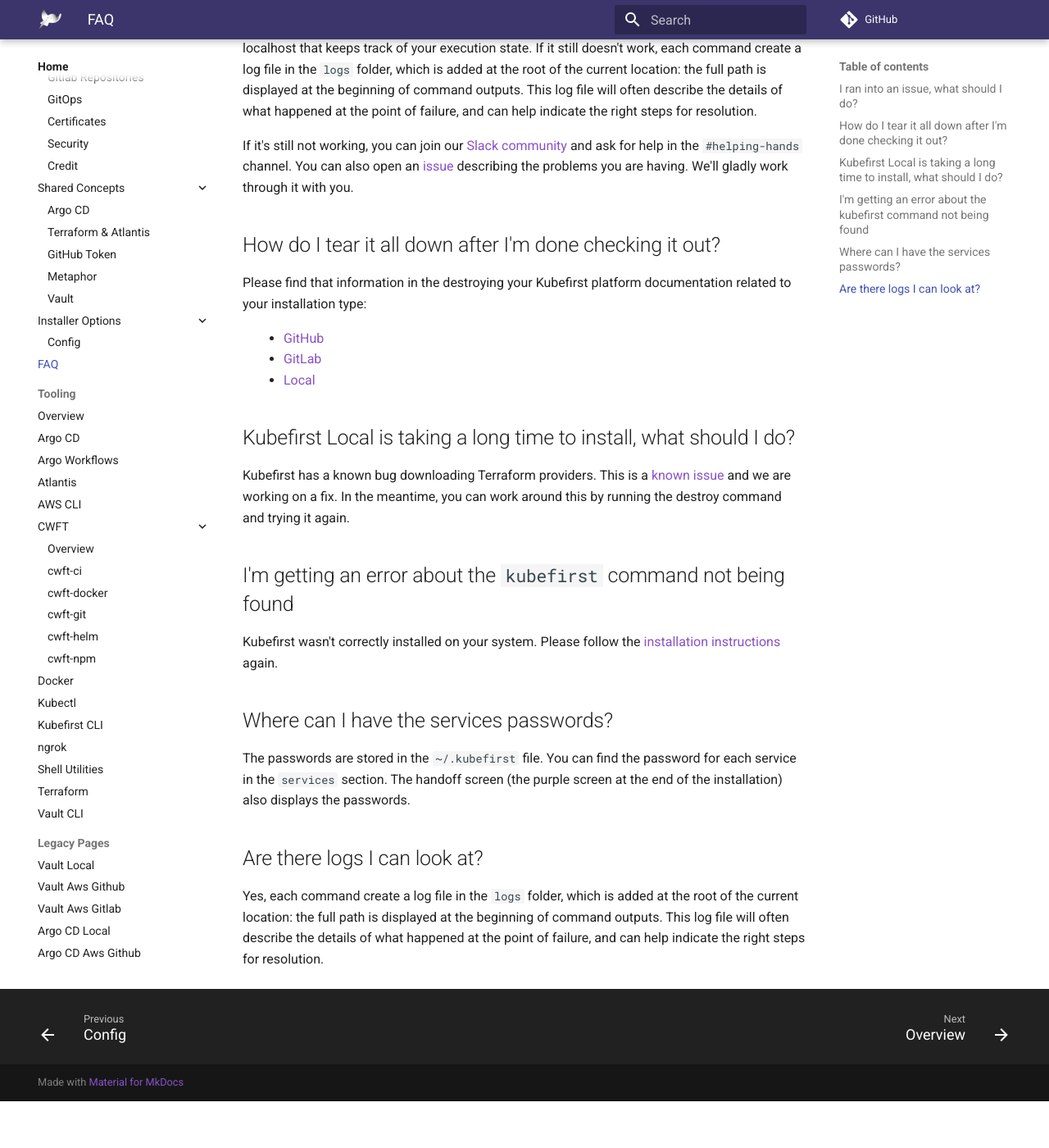
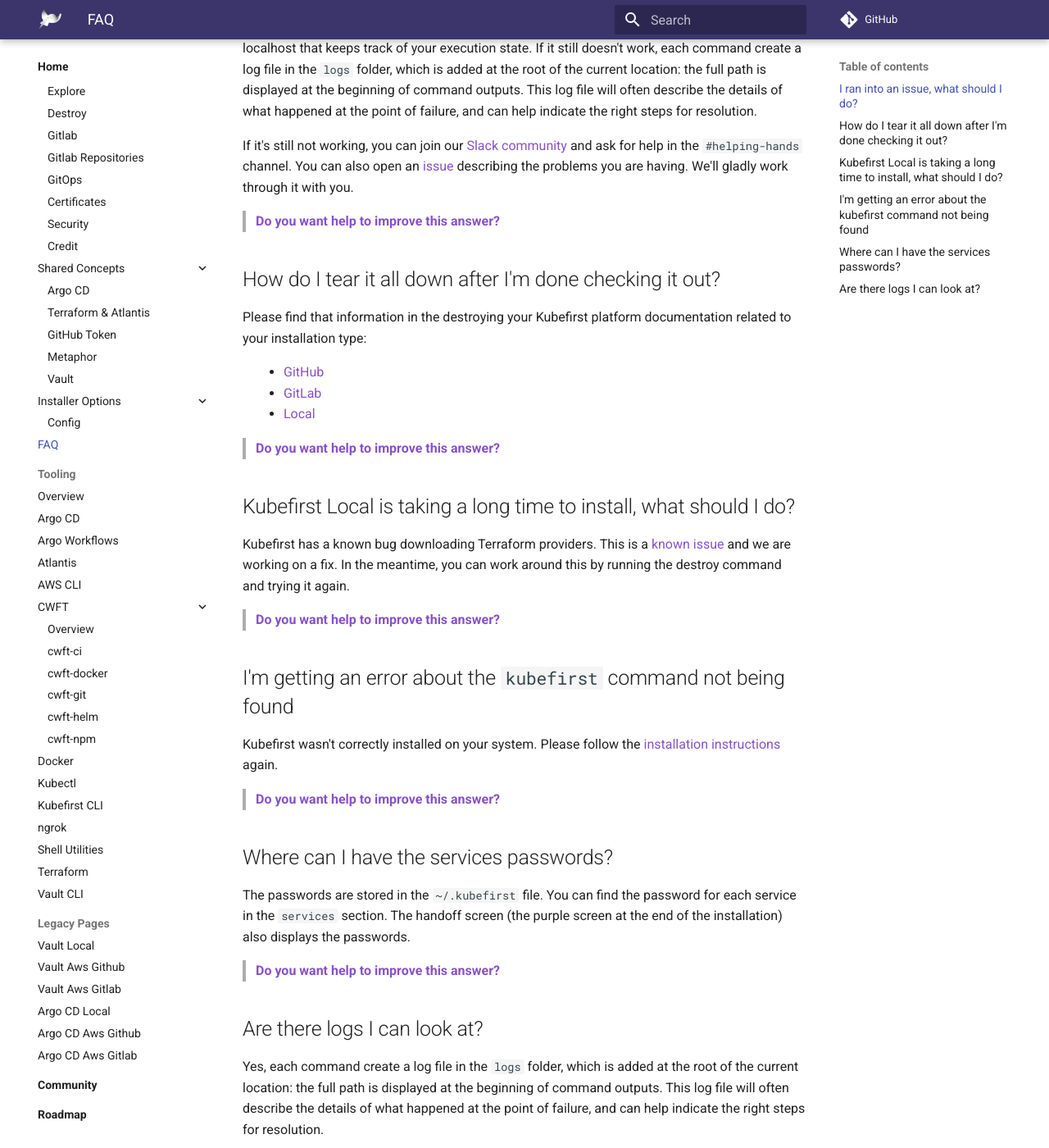
Before and after one commit to konstructio/kubefirst, an MkDocs documentation site: the page built from docs/kubefirst/FAQ.md, in a window 1280 px wide and 1400 px high, scrolled down 258 px. Shown: the whole window at 82% size. Built offline with MkDocs 1.6.1 and Material for MkDocs 9.7.7, drawn with Linux system fonts in a browser that asks for light colours; comment, search, counter and statistics services are not loaded; before the commit the page ends 1601 px from its top, so only the background shows below that; some of the changed text lies outside the part shown.

Commit message:
feat: add discussion links to docs
Signed-off-by: 6za <53096417+6za@users.noreply.github.com>

```diff
--- a/docs/kubefirst/FAQ.md
+++ b/docs/kubefirst/FAQ.md
@@ -5,6 +5,8 @@
 If an error occurs, try to run the command again as there is a `~/.kubefirst` file on your localhost that keeps track of your execution state. If it still doesn't work, each command create a log file in the `logs` folder, which is added at the root of the current location: the full path is displayed at the beginning of command outputs. This log file will often describe the details of what happened at the point of failure, and can help indicate the right steps for resolution.
 
 If it's still not working, you can join our [Slack community](https://kubefirst.io/slack) and ask for help in the `#helping-hands` channel. You can also open an [issue](https://github.com/kubefirst/kubefirst/issues) describing the problems you are having. We'll gladly work through it with you.
+
+> **[Do you want help to improve this answer?](https://github.com/kubefirst/kubefirst/discussions/1184)**
 
 ## How do I tear it all down after I'm done checking it out?
 
@@ -14,18 +16,28 @@
 - [GitLab](gitlab/destroy.md)
 - [Local](local/destroy.md)
 
+> **[Do you want help to improve this answer?](https://github.com/kubefirst/kubefirst/discussions/1186)**
+
 ## Kubefirst Local is taking a long time to install, what should I do?
 
 Kubefirst has a known bug downloading Terraform providers. This is a [known issue](https://github.com/kubefirst/kubefirst/issues/1055) and we are working on a fix. In the meantime, you can work around this by running the destroy command and trying it again.
+
+> **[Do you want help to improve this answer?](https://github.com/kubefirst/kubefirst/discussions/1187)**
 
 ## I'm getting an error about the `kubefirst` command not being found
 
 Kubefirst wasn't correctly installed on your system. Please follow the [installation instructions](./local/install.md) again.
 
+> **[Do you want help to improve this answer?](https://github.com/kubefirst/kubefirst/discussions/1188)**
+
 ## Where can I have the services passwords?
 
 The passwords are stored in the `~/.kubefirst` file. You can find the password for each service in the `services` section. The handoff screen (the purple screen at the end of the installation) also displays the passwords.
 
+> **[Do you want help to improve this answer?](https://github.com/kubefirst/kubefirst/discussions/1189)**
+
 ## Are there logs I can look at?
 
 Yes, each command create a log file in the `logs` folder, which is added at the root of the current location: the full path is displayed at the beginning of command outputs. This log file will often describe the details of what happened at the point of failure, and can help indicate the right steps for resolution.
+
+> **[Do you want help to improve this answer?](https://github.com/kubefirst/kubefirst/discussions/1190)**
```
